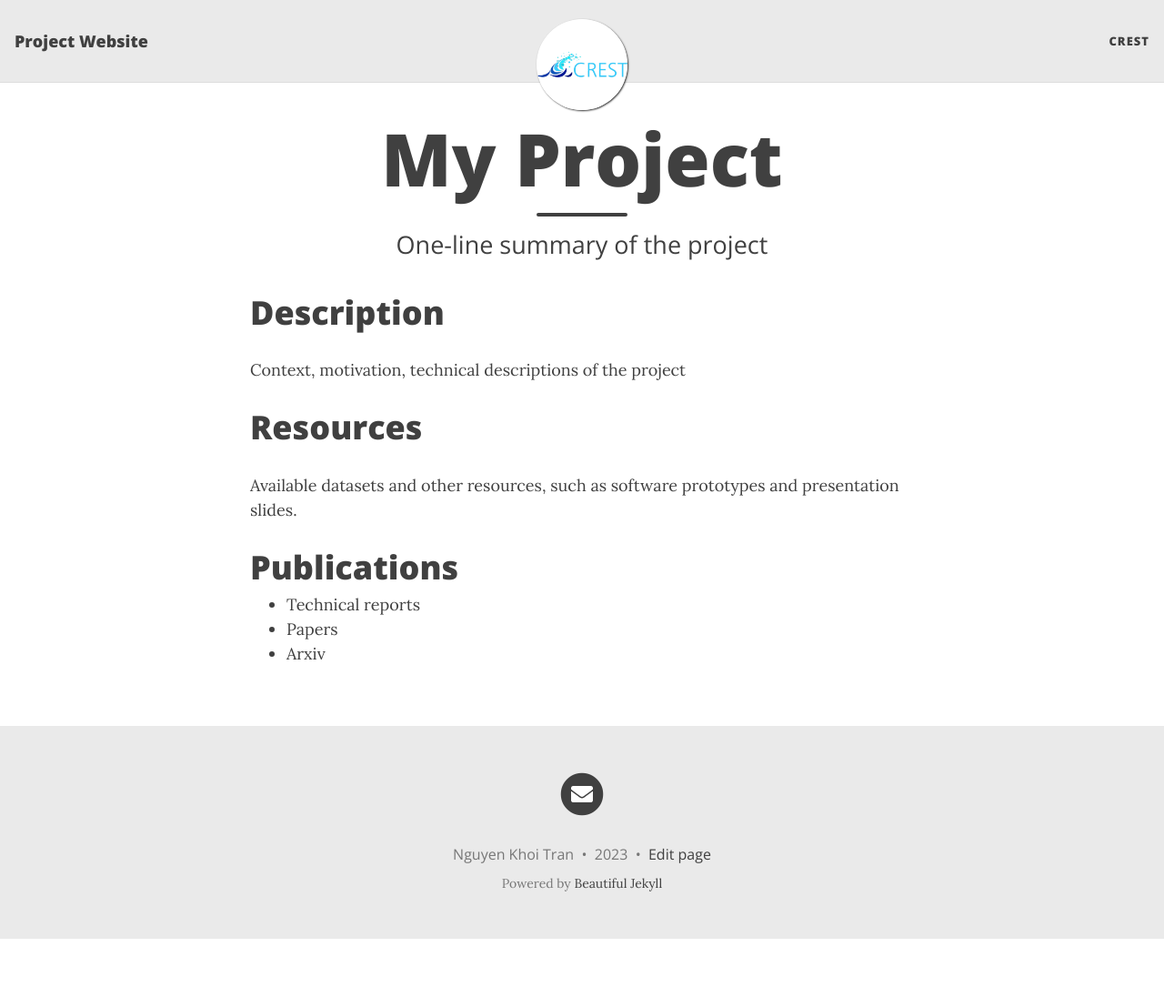
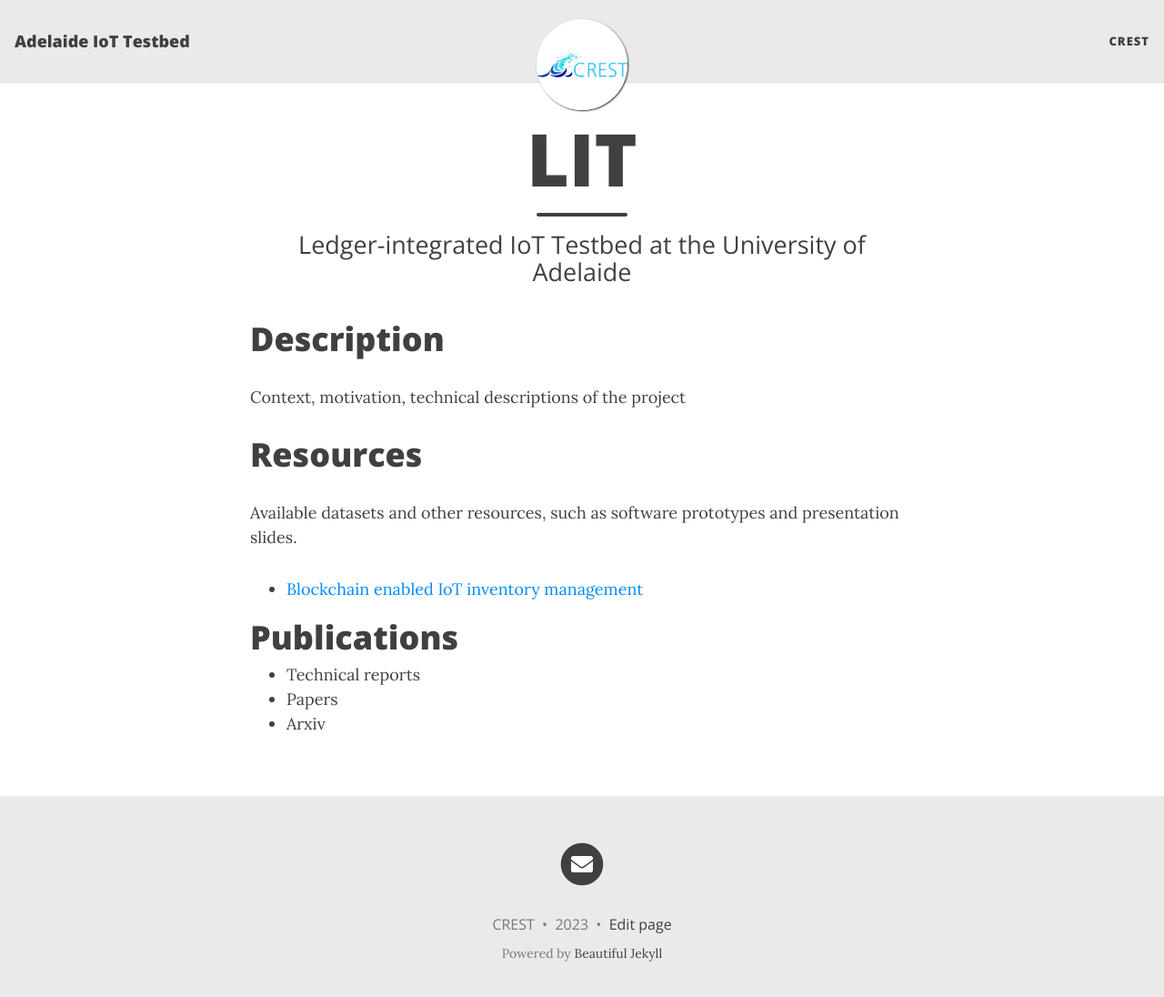
Before and after one commit to CREST-Adelaide/LIEF-LIT-Website, a Jekyll site: the page built from index.md, in a window 1280 px wide and 1109 px high. Shown: the top 1096 px of the window at 91% size. Built offline with Jekyll 4.4.1, drawn with Linux system fonts in a browser that asks for light colours; nearby versions of some CDN libraries.

Commit message:
Added details of the BC IoT inventory

```diff
--- a/_config.yml
+++ b/_config.yml
@@ -10,10 +10,10 @@
 ############################
 
 # Name of website
-title: Project Website
+title: Adelaide IoT Testbed
 
 # Your name to show in the footer
-author: Nguyen Khoi Tran
+author: CREST
 
 ###############################################
 # --- List of links in the navigation bar --- #
--- a/index.md
+++ b/index.md
@@ -1,7 +1,7 @@
 ---
 layout: page
-title: My Project
-subtitle: One-line summary of the project
+title: LIT
+subtitle: Ledger-integrated IoT Testbed at the University of Adelaide
 ---
 
 # Description
@@ -12,6 +12,8 @@ Context, motivation, technical descriptions of the project
 
 Available datasets and other resources, such as software prototypes and presentation slides.
 
+- [Blockchain enabled IoT inventory management](/projects/BC-IoT-inventory)
+
 # Publications
 
 - Technical reports
```
Also changed, not shown: projects/BC-IoT-inventory.md (added, +40 -0 lines), assets/img/BC-IoT-Inventory-Activity-Diagram.png (added), assets/img/BC-IoT-Inventory-Class-Diagram.png (added), assets/img/BC-IoT-Inventory-State-Diagram.png (added).
